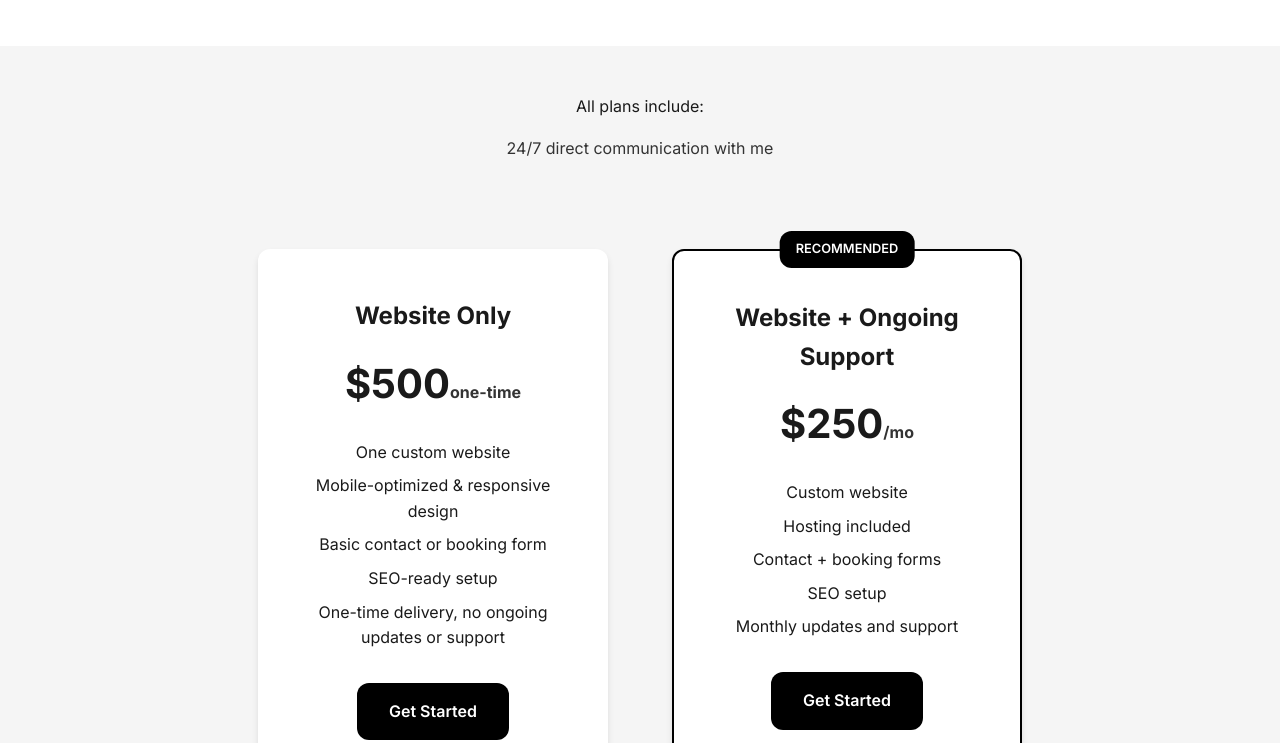
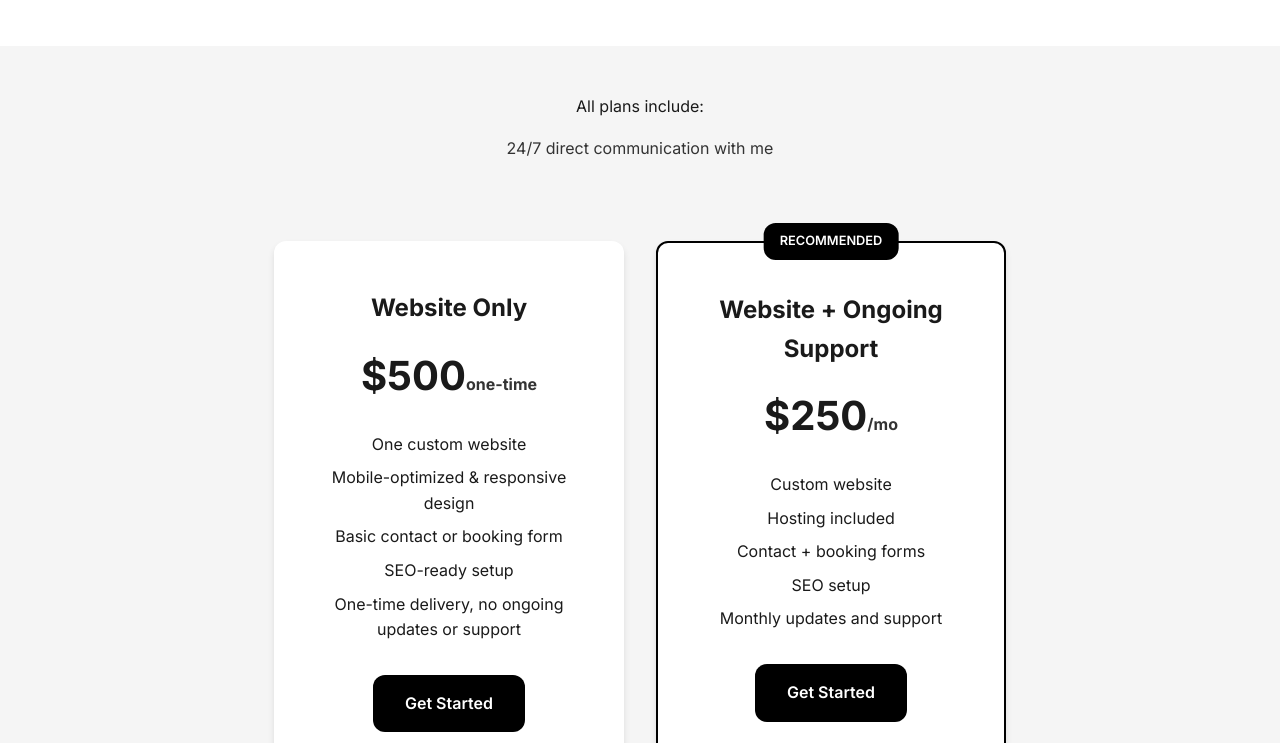
Before and after one commit to enjal123/WebLoom, a website: page index.html in a window 1280 px wide. Shown: the part 2001-2744 px from the top of the page. Drawn offline with nearby package versions, Linux system fonts and the light colour scheme.

Commit message:
Update index.html

```diff
--- a/index.html
+++ b/index.html
@@ -117,15 +117,15 @@
     </section>
 
     <!-- Pricing Section -->
-    <section id="pricing" class="pricing" style="display: flex; flex-direction: column; align-items: center;">
+    <section id="pricing" class="pricing">
         <div class="pricing-perks reveal">
             <p>All plans include:</p>
             <ul>
                 <li>24/7 direct communication with me</li>
             </ul>
         </div>
-        <div class="pricing-grid" style="display: flex; justify-content: center; gap: 4rem; max-width: 1200px; margin: 0 auto;">
-            <div class="pricing-card reveal" style="width: 350px; min-height: 600px;">
+        <div class="pricing-grid">
+            <div class="pricing-card reveal">
                 <h3>Website Only</h3>
                 <div class="price">$500<span>one-time</span></div>
                 <ul>
@@ -137,7 +137,7 @@
                 </ul>
                 <a href="#get-started" class="cta-button">Get Started</a>
             </div>
-            <div class="pricing-card reveal" style="width: 350px; min-height: 600px;">
+            <div class="pricing-card reveal">
                 <div class="recommended-label">Recommended</div>
                 <h3>Website + Ongoing Support</h3>
                 <div class="price">$250<span>/mo</span></div>
```
